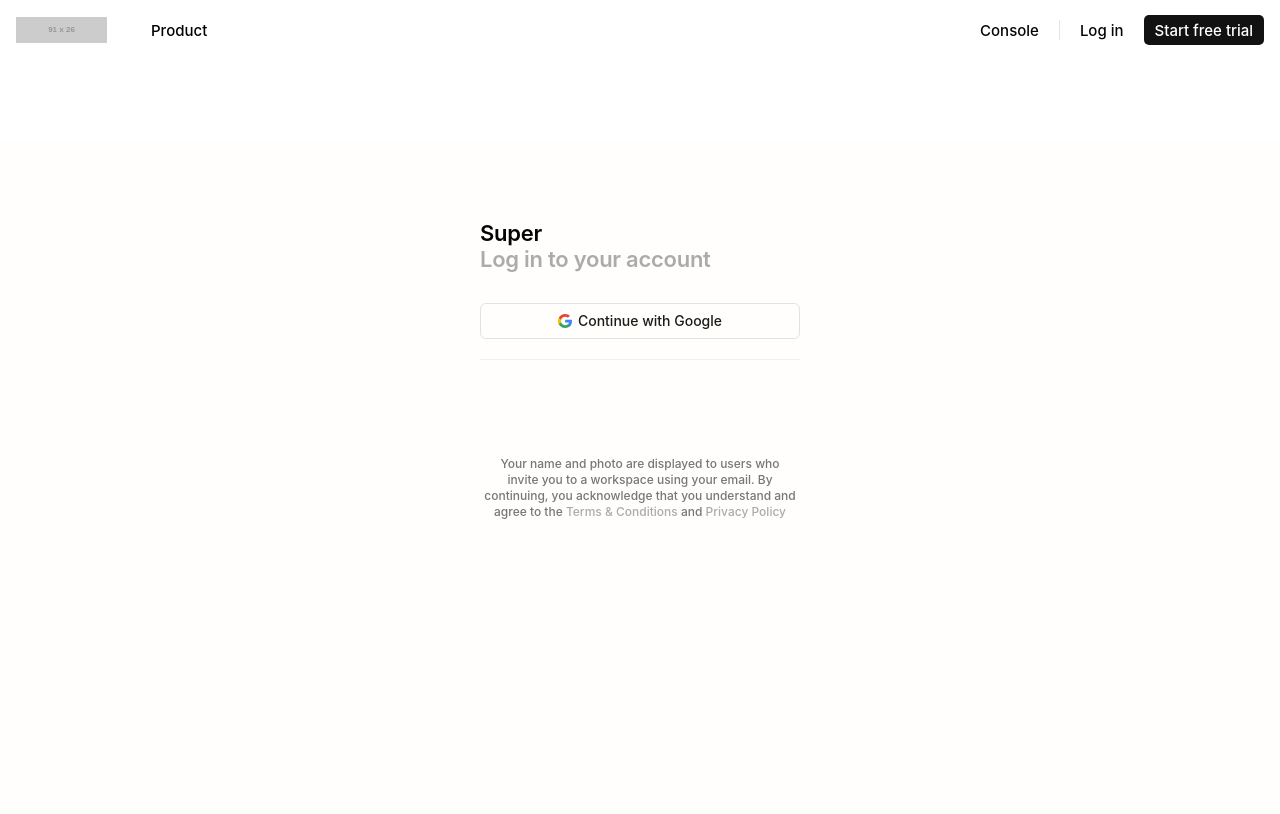
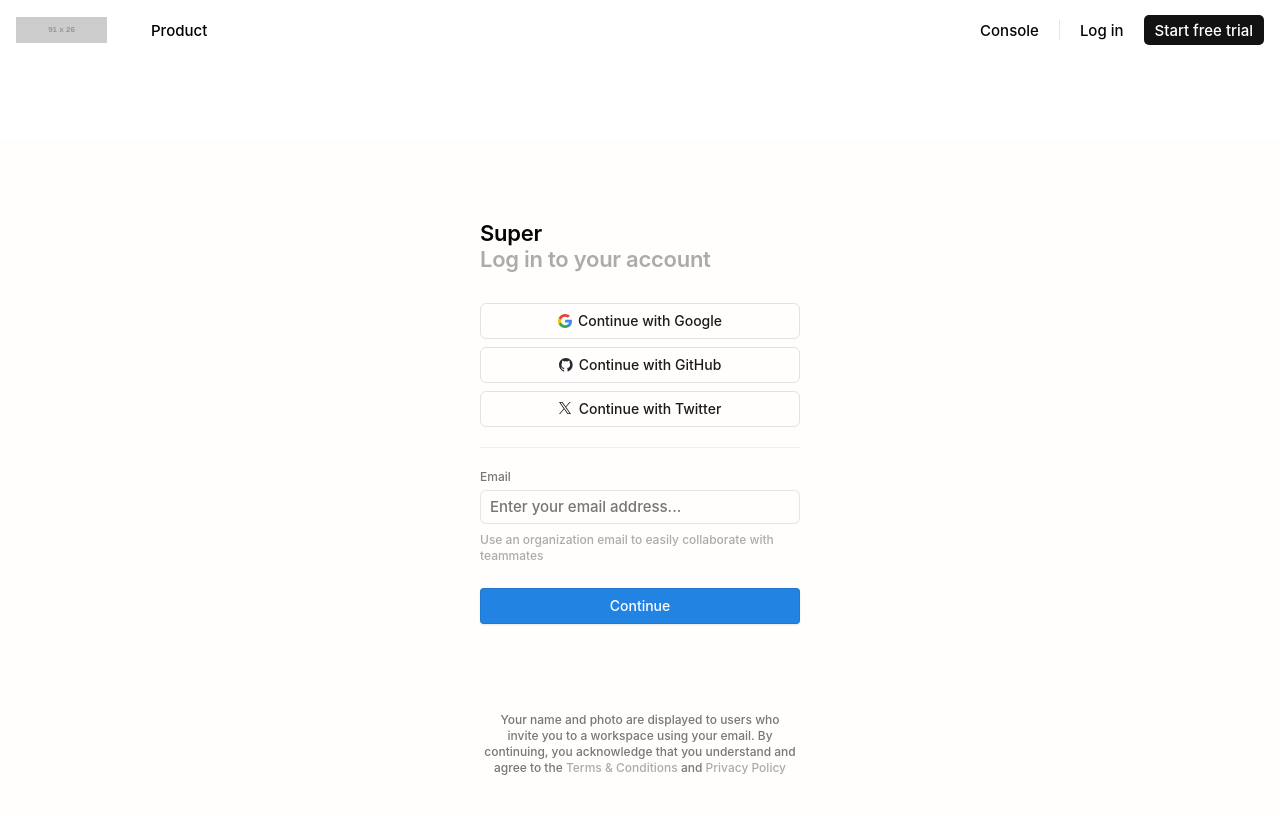
Before and after one commit to mishakrpv/account-management-react-go, a React (Vite) app: page /auth/login in a window 1280 px wide. Shown: the top 814 px of the page. Built offline with nearby package versions, Linux system fonts and the light colour scheme; a web font is replaced by a local one.

Commit message:
feat: style login form

```diff
--- /dev/null
+++ b/src/assets/gitHubLogo.jsx
@@ -0,0 +1,20 @@
+import { Component } from "react";
+
+export class GitHubLogo extends Component {
+  render() {
+    return (
+      <svg
+        role="graphics-symbol"
+        viewBox="0 0 100 100"
+        style={this.props.style}
+      >
+        <path
+          fill-rule="evenodd"
+          clip-rule="evenodd"
+          d="M48.854 0C21.839 0 0 22 0 49.217c0 21.756 13.993 40.172 33.405 46.69 2.427.49 3.316-1.059 3.316-2.362 0-1.141-.08-5.052-.08-9.127-13.59 2.934-16.42-5.867-16.42-5.867-2.184-5.704-5.42-7.17-5.42-7.17-4.448-3.015.324-3.015.324-3.015 4.934.326 7.523 5.052 7.523 5.052 4.367 7.496 11.404 5.378 14.235 4.074.404-3.178 1.699-5.378 3.074-6.6-10.839-1.141-22.243-5.378-22.243-24.283 0-5.378 1.94-9.778 5.014-13.2-.485-1.222-2.184-6.275.486-13.038 0 0 4.125-1.304 13.426 5.052a46.97 46.97 0 0 1 12.214-1.63c4.125 0 8.33.571 12.213 1.63 9.302-6.356 13.427-5.052 13.427-5.052 2.67 6.763.97 11.816.485 13.038 3.155 3.422 5.015 7.822 5.015 13.2 0 18.905-11.404 23.06-22.324 24.283 1.78 1.548 3.316 4.481 3.316 9.126 0 6.6-.08 11.897-.08 13.526 0 1.304.89 2.853 3.316 2.364 19.412-6.52 33.405-24.935 33.405-46.691C97.707 22 75.788 0 48.854 0z"
+          fill="#24292f"
+        />
+      </svg>
+    );
+  }
+}
--- /dev/null
+++ b/src/assets/twitterLogo.jsx
@@ -0,0 +1,15 @@
+import { Component } from "react";
+
+export class TwitterLogo extends Component {
+  render() {
+    return (
+      <svg
+        role="graphics-symbol"
+        viewBox="0 0 350 350"
+        style={this.props.style}
+      >
+        <path d="M178.57 127.15 290.27 0h-26.46l-97.03 110.38L89.34 0H0l117.13 166.93L0 300.25h26.46l102.4-116.59 81.8 116.59h89.34M36.01 19.54H76.66l187.13 262.13h-40.66" />
+      </svg>
+    );
+  }
+}
--- /dev/null
+++ b/src/components/Account/Account.jsx
@@ -0,0 +1 @@
+import "./Account.jsx.css";
--- a/src/components/Auth/Auth.jsx.css
+++ b/src/components/Auth/Auth.jsx.css
@@ -12,6 +12,16 @@
 section,
 summary {
   display: block;
+}
+
+button,
+input,
+optgroup,
+select,
+textarea {
+  color: inherit;
+  font: inherit;
+  margin: 0;
 }
 
 .auth__main {
@@ -113,6 +123,7 @@
   width: 100%;
   box-shadow: none;
   margin-top: 8px;
+  font-family: var(--font-family-primary);
 }
 
 .continue-with-btn:active:hover {
@@ -123,5 +134,105 @@
   background: rgba(55, 53, 47, 0.06);
 }
 
-.auth__form {
+.continue-with-btn:focus-visible {
+  outline-width: 0;
+  box-shadow: inset 0 0 0 1px #2383e291, 0 0 0 2px #2383e259 !important;
 }
+
+.auth__label {
+  display: block;
+  margin-bottom: 4px;
+  font-size: 12px;
+  color: rgb(120, 119, 116);
+  font-weight: 500;
+}
+
+.focusable-within:focus-visible {
+  outline-width: 0;
+}
+
+.focusable-within:focus-within {
+  box-shadow: inset 0 0 0 1px #2383e291, 0 0 0 2px #2383e259 !important;
+}
+
+.auth__email-input_wrapper {
+  display: flex;
+  align-items: center;
+  width: 100%;
+  font-size: 15px;
+  line-height: 26px;
+  position: relative;
+  border-radius: 6px;
+  box-shadow: rgba(15, 15, 15, 0.1) 0px 0px 0px 1px inset;
+  background: transparent;
+  cursor: text;
+  padding: 4px 10px;
+  margin-top: 4px;
+  margin-bottom: 8px;
+}
+
+.auth__input {
+  font-size: inherit;
+  line-height: inherit;
+  border: none;
+  background: none;
+  width: 100%;
+  display: block;
+  resize: none;
+  padding: 0px;
+}
+
+.auth__pwd-input_wrapper {
+  display: flex;
+  align-items: center;
+  width: 100%;
+  font-size: 14px;
+  line-height: 20px;
+  position: relative;
+  border-radius: 6px;
+  box-shadow: rgba(15, 15, 15, 0.1) 0px 0px 0px 1px inset;
+  background: rgba(242, 241, 238, 0.6);
+  cursor: text;
+  padding: 0px;
+  opacity: 0;
+  height: 0px;
+  pointer-events: none;
+}
+
+.continue-btn {
+  user-select: none;
+  transition: background 20ms ease-in;
+  cursor: pointer;
+  display: inline-grid;
+  align-items: center;
+  justify-content: center;
+  white-space: nowrap;
+  height: 36px;
+  border-radius: 4px;
+  font-size: 14px;
+  line-height: 1;
+  padding-left: 12px;
+  padding-right: 12px;
+  font-weight: 500;
+  background: rgb(35, 131, 226);
+  box-shadow: rgba(15, 15, 15, 0.1) 0px 0px 0px 1px inset,
+    rgba(15, 15, 15, 0.1) 0px 1px 2px;
+  color: white;
+  margin-top: 6px;
+  margin-bottom: 12px;
+  width: 100%;
+  font-family: var(--font-family-primary);
+}
+
+.continue-btn:active:hover {
+  background: rgb(0, 107, 199);
+}
+
+.continue-btn:active {
+  background: rgb(0, 119, 212);
+}
+
+.continue-btn:focus-visible {
+  outline-width: 0;
+  box-shadow: inset 0 0 0 1px #2383e291, 0 0 0 2px #2383e259 !important;
+}
--- a/src/components/Auth/LogIn.jsx
+++ b/src/components/Auth/LogIn.jsx
@@ -1,8 +1,10 @@
 import { GoogleLogo } from "../../assets/googleLogo";
+import { GitHubLogo } from "../../assets/gitHubLogo";
+import { TwitterLogo } from "../../assets/twitterLogo";
 import UserAgreement from "./UserAgreement";
 
 export default function LogIn() {
-  const handleLogIn = () => {};
+  const handleContinueWith = () => {};
   return (
     <div
       style={{
@@ -30,7 +32,7 @@
                 role="button"
                 tabIndex={0}
                 className="continue-with-btn"
-                onClick={handleLogIn}
+                onClick={handleContinueWith}
               >
                 <div
                   style={{
@@ -53,6 +55,56 @@
                   Continue with Google
                 </div>
               </div>
+              <div
+                aria-disabled="false"
+                role="button"
+                tabIndex={0}
+                className="continue-with-btn"
+                onClick={handleContinueWith}
+              >
+                <div
+                  style={{
+                    display: "flex",
+                    textAlign: "center",
+                    justifyContent: "center",
+                    alignItems: "center",
+                  }}
+                >
+                  <GitHubLogo
+                    style={{
+                      width: "14px",
+                      height: "14px",
+                      marginRight: "6px",
+                    }}
+                  />
+                  Continue with GitHub
+                </div>
+              </div>
+              <div
+                aria-disabled="false"
+                role="button"
+                tabIndex={0}
+                className="continue-with-btn"
+                onClick={handleContinueWith}
+              >
+                <div
+                  style={{
+                    display: "flex",
+                    textAlign: "center",
+                    justifyContent: "center",
+                    alignItems: "center",
+                  }}
+                >
+                  <TwitterLogo
+                    style={{
+                      width: "14px",
+                      height: "14px",
+                      marginRight: "6px",
+                    }}
+                  />
+                  Continue with Twitter
+                </div>
+              </div>
             </div>
           </div>
           <div className="horizontal-divider">
@@ -67,7 +119,57 @@
             ></div>
           </div>
           <div>
-            <form className="auth__form"></form>
+            <form className="auth__form">
+              <label className="auth__label">Email</label>
+              <div className="focusable-within auth__email-input_wrapper">
+                <input
+                  placeholder="Enter your email address..."
+                  autoComplete="username"
+                  type="email"
+                  aria-label="Enter your email address..."
+                  className="auth__input"
+                ></input>
+              </div>
+              <div
+                style={{
+                  color: "rgb(172, 171, 169)",
+                  fontSize: "12px",
+                  lineHeight: "16px",
+                  marginTop: "6px",
+                  marginBottom: "18px",
+                  textAlign: "left",
+                  display: "flex",
+                }}
+              >
+                Use an organization email to easily collaborate with teammates
+              </div>
+              <div className="focusable-within auth__pwd-input_wrapper">
+                <input
+                  autoComplete="current-password"
+                  type="password"
+                  tabIndex={-1}
+                  aria-hidden="true"
+                  className="auth__input"
+                ></input>
+              </div>
+              <div
+                aria-disabled="false"
+                role="button"
+                tabIndex={0}
+                className="continue-btn"
+              >
+                <div
+                  style={{
+                    display: "flex",
+                    alignItems: "center",
+                    textAlign: "center",
+                    justifyContent: "center",
+                  }}
+                >
+                  Continue
+                </div>
+              </div>
+            </form>
           </div>
         </div>
         <UserAgreement />
--- a/src/config/serverApiConfig.js
+++ /dev/null
@@ -1,5 +0,0 @@
-// import process from "node:process";
-
-export const API_BASE_URL = ""
-
-// export const ACCESS_TOKEN_NAME = "X-Auth-Token";
--- a/src/index.css
+++ b/src/index.css
@@ -47,6 +47,10 @@
   text-decoration: none;
 }
 
+input:focus-visible {
+  outline-width: 0;
+}
+
 @media (prefers-color-scheme: light) {
 }
 
--- a/src/main.jsx
+++ b/src/main.jsx
@@ -2,7 +2,6 @@
 import { createRoot } from "react-dom/client";
 import "./index.css";
 import App from "./App.jsx";
-import ErrorPage from "./pages/error.jsx";
 import { createBrowserRouter, RouterProvider } from "react-router-dom";
 import Auth from "./components/Auth/Auth.jsx";
 import LogIn from "./components/Auth/LogIn.jsx";
@@ -15,7 +14,6 @@
   {
     path: "/",
     element: <App />,
-    errorElement: <ErrorPage />,
     children: [
       {
         path: "/",
@@ -35,6 +33,10 @@
           },
         ],
       },
+      // {
+      //   path: "profile/:userName",
+      //   element: <Profile />
+      // },
     ],
   },
 ]);
--- a/src/pages/error.jsx
+++ /dev/null
@@ -1,16 +0,0 @@
-import { useRouteError } from "react-router-dom";
-
-export default function ErrorPage() {
-  const error = useRouteError();
-  console.error(error);
-
-  return (
-    <div id="error-page">
-      <h1>Oops!</h1>
-      <p>Sorry, an unexpected error has occurred.</p>
-      <p>
-        <i>{error.statusText || error.message}</i>
-      </p>
-    </div>
-  );
-}
```
Also changed, not shown: src/auth/auth.js (deleted, +0 -18 lines), src/auth/cookie.js (deleted, +0 -11 lines), src/components/Account/Account.jsx.css (added).
